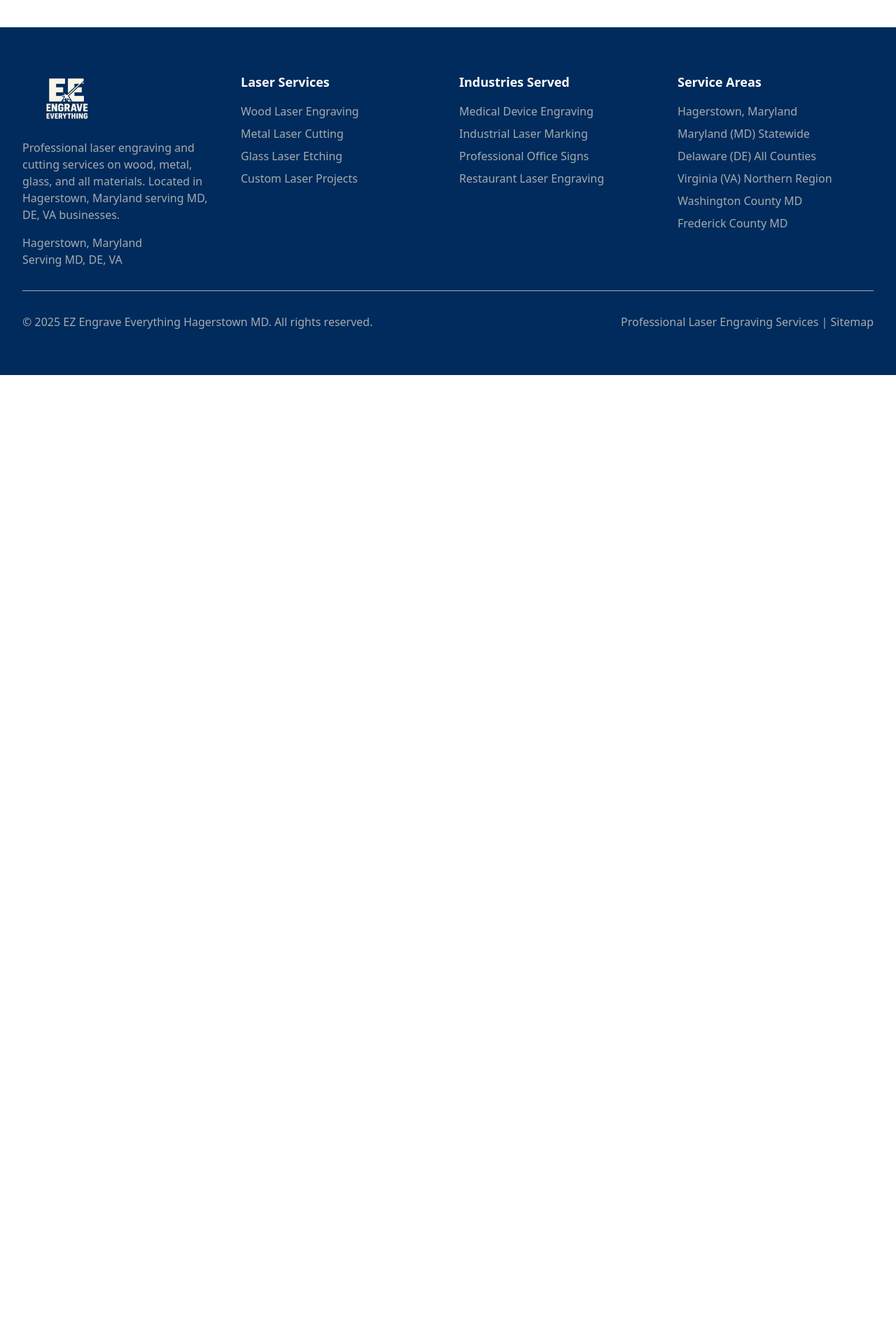
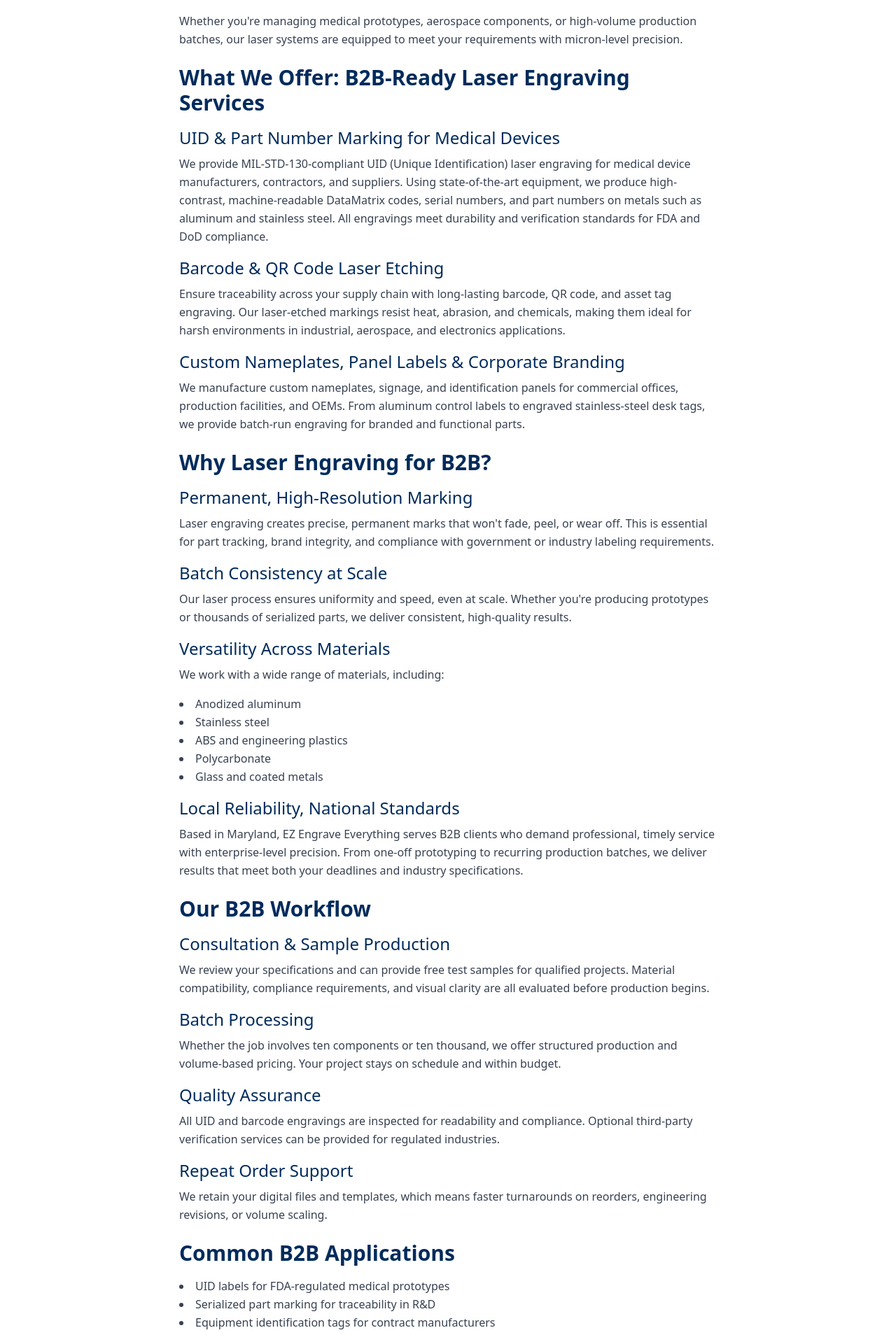
Before and after one commit to rynky2436/hubcitylaser, a Next.js app: page /blog in a window 1280 px wide. Before the commit this address had no page. Shown: the part 889-2797 px from the top of the page at 70% size. Before the commit the page ends 1425 px from the top, so only its background shows below. Built offline with nearby package versions, Linux system fonts and the light colour scheme.

Commit message:
fix: restore header menu and add blog page
Restore original menu functionality and add blog link without breaking existing structure.

Co-authored-by: null <13894243+rynky2436@users.noreply.github.com>

```diff
--- /dev/null
+++ b/app/blog/page.tsx
@@ -0,0 +1,135 @@
+import Image from "next/image"
+import type { Metadata } from "next"
+
+export const metadata: Metadata = {
+  title: "Precision Laser Engraving Solutions for B2B: UID Tags, Medical Devices & More | EZ Engrave Everything Blog",
+  description:
+    "Discover high-performance laser engraving solutions for B2B clients, including UID tags for medical devices, industrial barcoding, and corporate branding. Learn about our precision, reliability, and compliance.",
+}
+
+export default function BlogPage() {
+  return (
+    <main className="container mx-auto px-4 py-8 md:py-12">
+      <article className="max-w-3xl mx-auto">
+        <h1 className="text-4xl md:text-5xl font-bold text-[#002B5C] mb-6 leading-tight">
+          Precision Laser Engraving Solutions for B2B: UID Tags, Medical Devices & More
+        </h1>
+        <div className="relative w-full h-64 md:h-96 mb-8 rounded-lg overflow-hidden">
+          <Image
+            src="/images/uid-laser-marking.png"
+            alt="Precision UID Corporate Laser Marking Solutions"
+            fill
+            style={{ objectFit: "cover" }}
+            sizes="(max-width: 768px) 100vw, (max-width: 1200px) 80vw, 700px"
+            className="rounded-lg"
+          />
+        </div>
+
+        <div className="prose prose-lg text-gray-700 leading-relaxed">
+          <p className="mb-4">
+            In the world of business-to-business manufacturing and logistics, precision and traceability are not
+            optional—they are essential. At EZ Engrave Everything, we specialize in high-performance laser engraving
+            solutions designed for B2B clients with demanding standards. From UID-compliant tags for medical devices to
+            durable industrial barcoding and corporate branding, our services are built for accuracy, reliability, and
+            compliance.
+          </p>
+          <p className="mb-6">
+            Whether you're managing medical prototypes, aerospace components, or high-volume production batches, our
+            laser systems are equipped to meet your requirements with micron-level precision.
+          </p>
+
+          <h2 className="text-3xl font-semibold text-[#002B5C] mb-4">
+            What We Offer: B2B-Ready Laser Engraving Services
+          </h2>
+          <h3 className="text-2xl font-medium text-[#002B5C] mb-2">UID & Part Number Marking for Medical Devices</h3>
+          <p className="mb-4">
+            We provide MIL-STD-130-compliant UID (Unique Identification) laser engraving for medical device
+            manufacturers, contractors, and suppliers. Using state-of-the-art equipment, we produce high-contrast,
+            machine-readable DataMatrix codes, serial numbers, and part numbers on metals such as aluminum and stainless
+            steel. All engravings meet durability and verification standards for FDA and DoD compliance.
+          </p>
+
+          <h3 className="text-2xl font-medium text-[#002B5C] mb-2">Barcode & QR Code Laser Etching</h3>
+          <p className="mb-4">
+            Ensure traceability across your supply chain with long-lasting barcode, QR code, and asset tag engraving.
+            Our laser-etched markings resist heat, abrasion, and chemicals, making them ideal for harsh environments in
+            industrial, aerospace, and electronics applications.
+          </p>
+
+          <h3 className="text-2xl font-medium text-[#002B5C] mb-2">
+            Custom Nameplates, Panel Labels & Corporate Branding
+          </h3>
+          <p className="mb-6">
+            We manufacture custom nameplates, signage, and identification panels for commercial offices, production
+            facilities, and OEMs. From aluminum control labels to engraved stainless-steel desk tags, we provide
+            batch-run engraving for branded and functional parts.
+          </p>
+
+          <h2 className="text-3xl font-semibold text-[#002B5C] mb-4">Why Laser Engraving for B2B?</h2>
+          <h3 className="text-2xl font-medium text-[#002B5C] mb-2">Permanent, High-Resolution Marking</h3>
+          <p className="mb-4">
+            Laser engraving creates precise, permanent marks that won't fade, peel, or wear off. This is essential for
+            part tracking, brand integrity, and compliance with government or industry labeling requirements.
+          </p>
+
+          <h3 className="text-2xl font-medium text-[#002B5C] mb-2">Batch Consistency at Scale</h3>
+          <p className="mb-4">
+            Our laser process ensures uniformity and speed, even at scale. Whether you're producing prototypes or
+            thousands of serialized parts, we deliver consistent, high-quality results.
+          </p>
+
+          <h3 className="text-2xl font-medium text-[#002B5C] mb-2">Versatility Across Materials</h3>
+          <p className="mb-4">We work with a wide range of materials, including:</p>
+          <ul className="list-disc list-inside mb-4">
+            <li>Anodized aluminum</li>
+            <li>Stainless steel</li>
+            <li>ABS and engineering plastics</li>
+            <li>Polycarbonate</li>
+            <li>Glass and coated metals</li>
+          </ul>
+
+          <h3 className="text-2xl font-medium text-[#002B5C] mb-2">Local Reliability, National Standards</h3>
+          <p className="mb-6">
+            Based in Maryland, EZ Engrave Everything serves B2B clients who demand professional, timely service with
+            enterprise-level precision. From one-off prototyping to recurring production batches, we deliver results
+            that meet both your deadlines and industry specifications.
+          </p>
+
+          <h2 className="text-3xl font-semibold text-[#002B5C] mb-4">Our B2B Workflow</h2>
+          <h3 className="text-2xl font-medium text-[#002B5C] mb-2">Consultation & Sample Production</h3>
+          <p className="mb-4">
+            We review your specifications and can provide free test samples for qualified projects. Material
+            compatibility, compliance requirements, and visual clarity are all evaluated before production begins.
+          </p>
+
+          <h3 className="text-2xl font-medium text-[#002B5C] mb-2">Batch Processing</h3>
+          <p className="mb-4">
+            Whether the job involves ten components or ten thousand, we offer structured production and volume-based
+            pricing. Your project stays on schedule and within budget.
+          </p>
+
+          <h3 className="text-2xl font-medium text-[#002B5C] mb-2">Quality Assurance</h3>
+          <p className="mb-4">
+            All UID and barcode engravings are inspected for readability and compliance. Optional third-party
+            verification services can be provided for regulated industries.
+          </p>
+
+          <h3 className="text-2xl font-medium text-[#002B5C] mb-2">Repeat Order Support</h3>
+          <p className="mb-6">
+            We retain your digital files and templates, which means faster turnarounds on reorders, engineering
+            revisions, or volume scaling.
+          </p>
+
+          <h2 className="text-3xl font-semibold text-[#002B5C] mb-4">Common B2B Applications</h2>
+          <ul className="list-disc list-inside mb-6">
+            <li>UID labels for FDA-regulated medical prototypes</li>
+            <li>Serialized part marking for traceability in R&D</li>
+            <li>Equipment identification tags for contract manufacturers</li>
+            <li>Industrial control panel faceplates</li>
+            <li>Branded plaques and office nameplates</li>
+          </ul>
+        </div>
+      </article>
+    </main>
+  )
+}
--- a/app/components/Footer.tsx
+++ b/app/components/Footer.tsx
@@ -3,114 +3,66 @@ import Image from "next/image"
 
 export default function Footer() {
   return (
-    <footer className="bg-hub-blue text-hub-white">
-      <div className="container-max section-padding">
-        <div className="grid grid-cols-1 md:grid-cols-4 gap-8">
-          <div>
-            <div className="flex items-center space-x-3 mb-4">
-              <div className="relative w-32 h-20">
-                <Image
-                  src="/images/ez-engrave-everything-logo.png"
-                  alt="EZ Engrave Everything Logo"
-                  fill
-                  className="object-contain"
-                  sizes="128px"
-                />
-              </div>
-            </div>
-            <p className="text-hub-silver mb-4">
-              Professional laser engraving and cutting services on wood, metal, glass, and all materials. Located in
-              Hagerstown, Maryland serving MD, DE, VA businesses.
-            </p>
-            <div className="text-hub-silver">
-              <p>Hagerstown, Maryland</p>
-              <p>Serving MD, DE, VA</p>
-            </div>
+    <footer className="bg-[#002B5C] text-white py-8 px-6 md:px-12">
+      <div className="container mx-auto grid grid-cols-1 md:grid-cols-3 gap-8">
+        <div className="flex flex-col items-start">
+          <Link href="/" className="mb-4" prefetch={false}>
+            <Image
+              src="/images/ez-engrave-everything-logo.png"
+              alt="EZ Engrave Everything Logo"
+              width={180}
+              height={40}
+              className="h-10 w-auto"
+              sizes="(max-width: 768px) 150px, 180px"
+            />
+          </Link>
+          <p className="text-[#A5ACAF] text-sm">Precision laser engraving solutions for B2B clients.</p>
+        </div>
+        <nav className="grid grid-cols-2 gap-4">
+          <div className="flex flex-col gap-2">
+            <Link href="/medical" className="hover:text-[#A5ACAF]" prefetch={false}>
+              Medical
+            </Link>
+            <Link href="/professional" className="hover:text-[#A5ACAF]" prefetch={false}>
+              Professional
+            </Link>
+            <Link href="/restaurants" className="hover:text-[#A5ACAF]" prefetch={false}>
+              Restaurants
+            </Link>
+            <Link href="/real-estate" className="hover:text-[#A5ACAF]" prefetch={false}>
+              Real Estate
+            </Link>
+            <Link href="/agriculture" className="hover:text-[#A5ACAF]" prefetch={false}>
+              Agriculture
+            </Link>
           </div>
-
-          <div>
-            <h4 className="text-lg font-semibold mb-4">Laser Services</h4>
-            <ul className="space-y-2">
-              <li>
-                <Link
-                  href="/services#wood-engraving"
-                  className="text-hub-silver hover:text-hub-white transition-colors"
-                >
-                  Wood Laser Engraving
-                </Link>
-              </li>
-              <li>
-                <Link href="/services#metal-cutting" className="text-hub-silver hover:text-hub-white transition-colors">
-                  Metal Laser Cutting
-                </Link>
-              </li>
-              <li>
-                <Link href="/services#glass-etching" className="text-hub-silver hover:text-hub-white transition-colors">
-                  Glass Laser Etching
-                </Link>
-              </li>
-              <li>
-                <Link href="/contact" className="text-hub-silver hover:text-hub-white transition-colors">
-                  Custom Laser Projects
-                </Link>
-              </li>
-            </ul>
+          <div className="flex flex-col gap-2">
+            <Link href="/retail" className="hover:text-[#A5ACAF]" prefetch={false}>
+              Retail
+            </Link>
+            <Link href="/industrial" className="hover:text-[#A5ACAF]" prefetch={false}>
+              Industrial
+            </Link>
+            <Link href="/tech" className="hover:text-[#A5ACAF]" prefetch={false}>
+              Tech
+            </Link>
+            <Link href="/hospitality" className="hover:text-[#A5ACAF]" prefetch={false}>
+              Hospitality
+            </Link>
+            <Link href="/gifts" className="hover:text-[#A5ACAF]" prefetch={false}>
+              Gifts
+            </Link>
           </div>
-
-          <div>
-            <h4 className="text-lg font-semibold mb-4">Industries Served</h4>
-            <ul className="space-y-2">
-              <li>
-                <Link href="/medical" className="text-hub-silver hover:text-hub-white transition-colors">
-                  Medical Device Engraving
-                </Link>
-              </li>
-              <li>
-                <Link href="/industrial" className="text-hub-silver hover:text-hub-white transition-colors">
-                  Industrial Laser Marking
-                </Link>
-              </li>
-              <li>
-                <Link href="/professional" className="text-hub-silver hover:text-hub-white transition-colors">
-                  Professional Office Signs
-                </Link>
-              </li>
-              <li>
-                <Link href="/restaurants" className="text-hub-silver hover:text-hub-white transition-colors">
-                  Restaurant Laser Engraving
-                </Link>
-              </li>
-            </ul>
-          </div>
-
-          <div>
-            <h4 className="text-lg font-semibold mb-4">Service Areas</h4>
-            <ul className="space-y-2 text-hub-silver">
-              <li>Hagerstown, Maryland</li>
-              <li>Maryland (MD) Statewide</li>
-              <li>Delaware (DE) All Counties</li>
-              <li>Virginia (VA) Northern Region</li>
-              <li>Washington County MD</li>
-              <li>Frederick County MD</li>
-            </ul>
-          </div>
+        </nav>
+        <div className="flex flex-col items-start md:items-end">
+          <h3 className="text-lg font-semibold mb-2">Contact Us</h3>
+          <p className="text-[#A5ACAF] text-sm">123 Laser Lane, Engraveville, MD 12345</p>
+          <p className="text-[#A5ACAF] text-sm">info@ezengrave.com</p>
+          <p className="text-[#A5ACAF] text-sm">(123) 456-7890</p>
         </div>
-
-        <div className="border-t border-hub-silver mt-8 pt-8">
-          <div className="grid grid-cols-1 md:grid-cols-2 gap-4">
-            <div className="text-hub-silver">
-              <p>&copy; {new Date().getFullYear()} EZ Engrave Everything Hagerstown MD. All rights reserved.</p>
-            </div>
-            <div className="text-hub-silver md:text-right">
-              <p>
-                Professional Laser Engraving Services |{" "}
-                <Link href="/sitemap.xml" className="hover:text-hub-white transition-colors">
-                  Sitemap
-                </Link>
-              </p>
-            </div>
-          </div>
-        </div>
+      </div>
+      <div className="container mx-auto border-t border-[#A5ACAF] mt-8 pt-4 text-center text-sm text-[#A5ACAF]">
+        &copy; {new Date().getFullYear()} EZ Engrave Everything. All rights reserved.
       </div>
     </footer>
   )
--- a/app/components/Header.tsx
+++ b/app/components/Header.tsx
@@ -70,6 +70,9 @@ export default function Header() {
             <Link href="/services" className="hover:text-hub-silver transition-colors">
               Services
             </Link>
+            <Link href="/blog" className="hover:text-hub-silver transition-colors">
+              Blog
+            </Link>
             <Link href="/contact" className="hover:text-hub-silver transition-colors">
               Contact
             </Link>
@@ -140,6 +143,9 @@ export default function Header() {
             <Link href="/services" className="block py-2 hover:text-hub-silver" role="menuitem">
               Services
             </Link>
+            <Link href="/blog" className="block py-2 hover:text-hub-silver" role="menuitem">
+              Blog
+            </Link>
             <Link href="/contact" className="block py-2 hover:text-hub-silver" role="menuitem">
               Contact
             </Link>
```
Also changed, not shown: public/images/uid-laser-marking.png (added).
